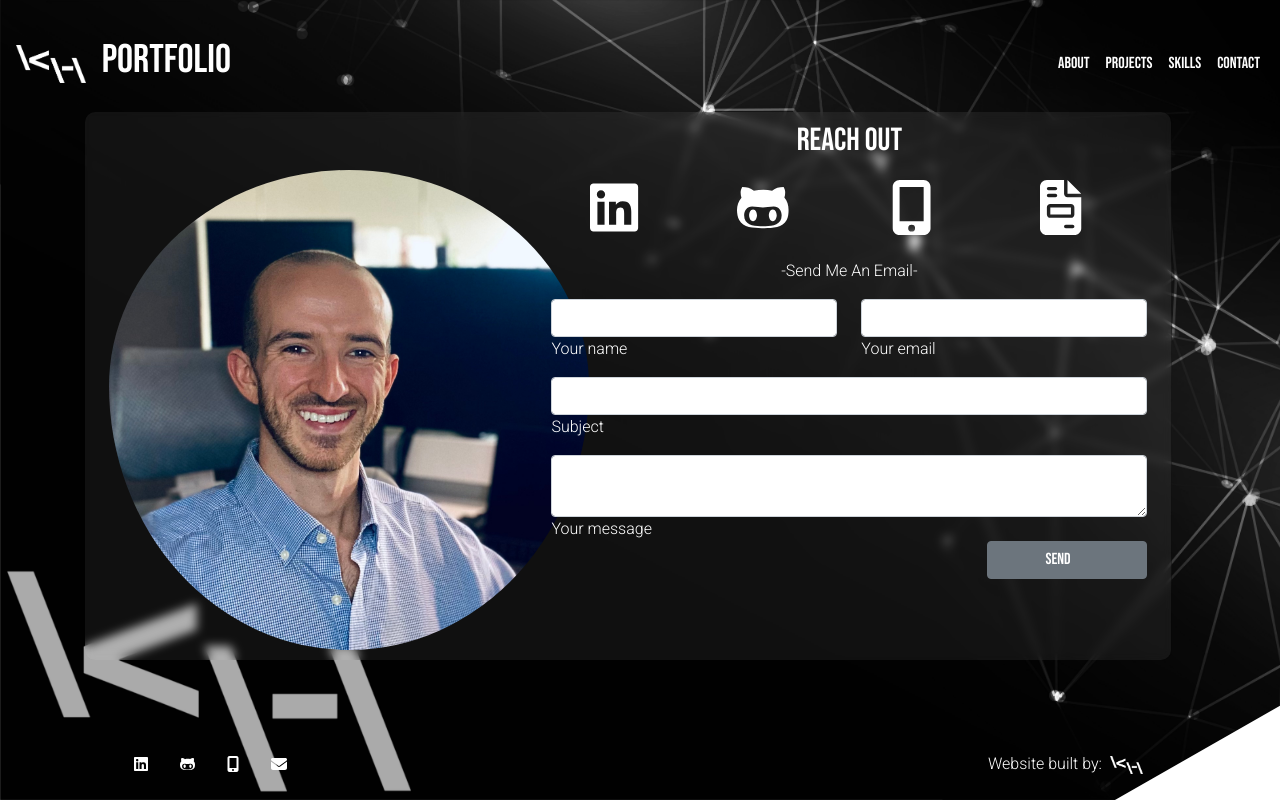
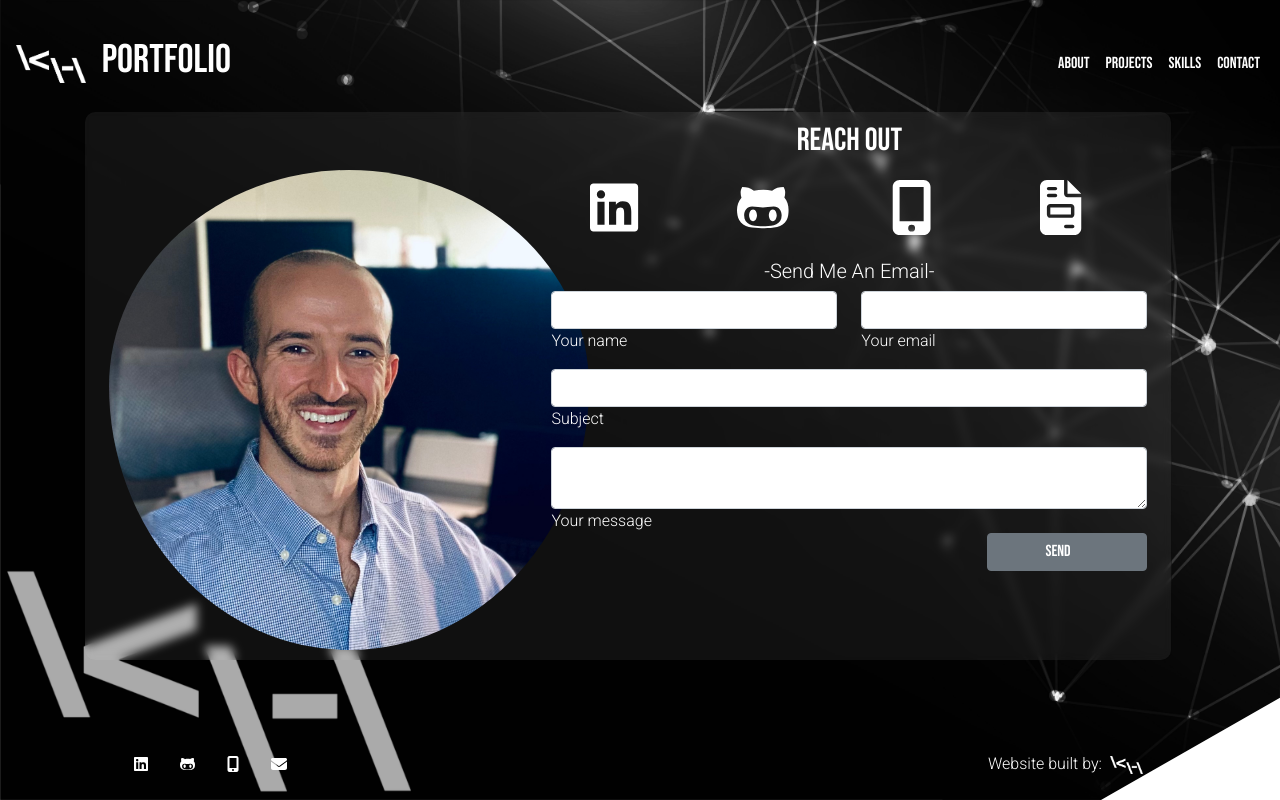
Before and after one commit to konnerhartman/Portfolio-K-Hartman, a React (Create React App) app in the folder client/: page /contact in a window 1280 px wide. Built offline with nearby package versions, Linux system fonts and the light colour scheme.

Commit message:
updated styling

```diff
--- a/client/src/components/Nav/index.js
+++ b/client/src/components/Nav/index.js
@@ -14,8 +14,8 @@ function Navi() {
         </Link>
       </div>
 
-      <Navbar className="nav-links" collapseOnSelect expand='lg' bg='none' variant='dark'>
-        <Container className="">
+      <Navbar className="nav-links" collapseOnSelect expand='md' bg='none' variant='dark'>
+        <Container>
           <Navbar.Toggle aria-controls='responsive-navbar-nav' />
           <Navbar.Collapse id='responsive-navbar-nav'>
             <Nav>
--- a/client/src/index.css
+++ b/client/src/index.css
@@ -23,6 +23,7 @@ main {
 
 nav {
   height: 14vh;
+  overflow: scroll;
 }
 
 footer {
--- a/client/src/pages/Contact.js
+++ b/client/src/pages/Contact.js
@@ -38,7 +38,7 @@ const Contact = () => {
                     <a className='contact col-3' href={resume}><FontAwesomeIcon icon={faFileInvoice} /></a>
                 </div>
                 <form className='py-2' onSubmit={sendEmail} id="contact-form" name="contact-form" action="mail.php" method="POST">
-                    <p className='text-center'>-Send Me An Email-</p>
+                    <h5 className='text-center'>-Send Me An Email-</h5>
                     <div className="row mb-3">
                         <div className="col-md-6">
                             <div className="md-form mb-0">
```
